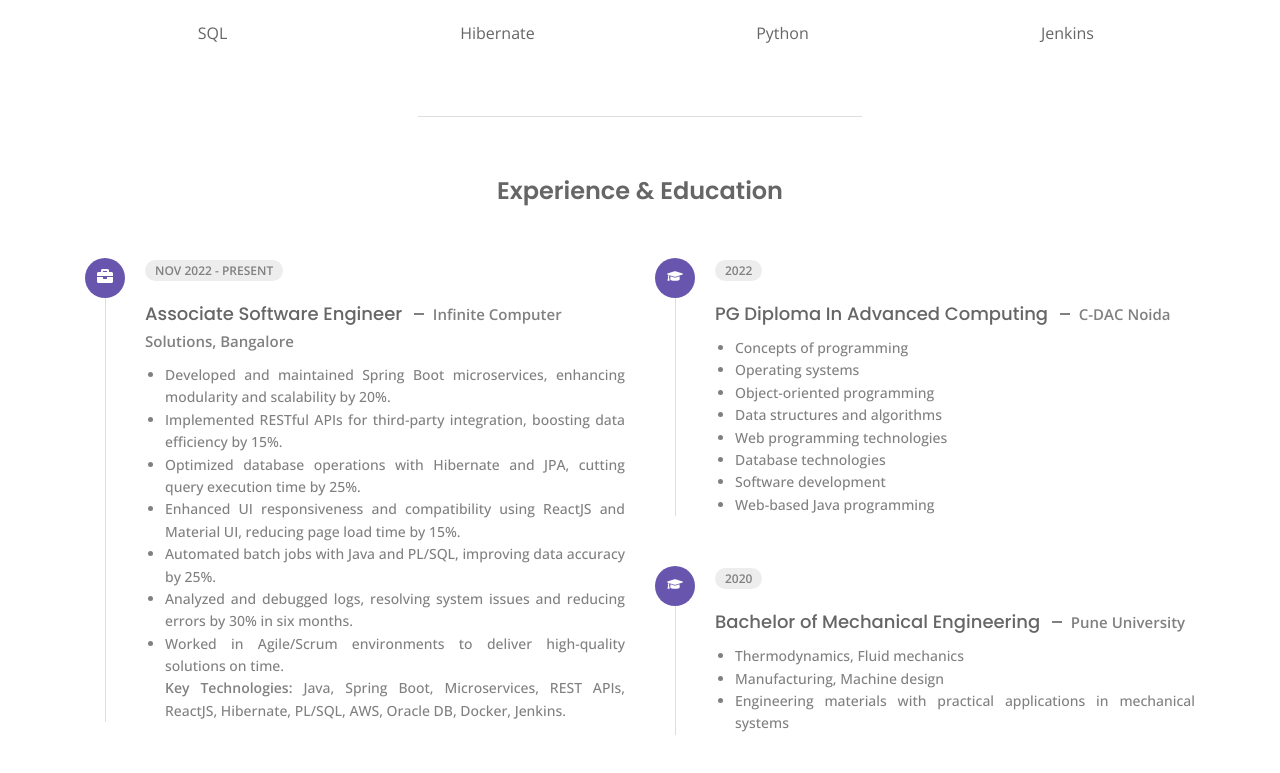
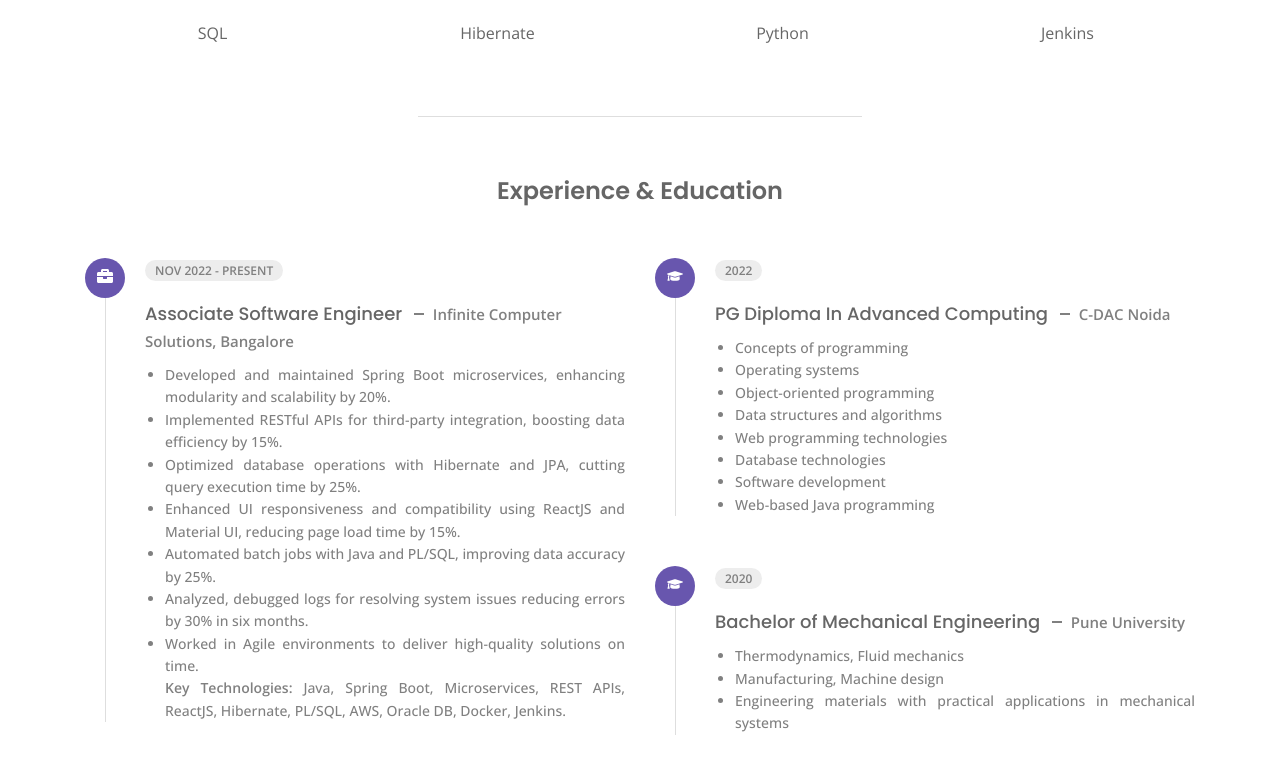
Before and after one commit to aaveshattar/portfolio-app, a React (Vite) app: page /about in a window 1280 px wide. Shown: the part 1382-2155 px from the top of the page. Built offline with nearby package versions, Linux system fonts and the light colour scheme.

Commit message:
final change

```diff
--- a/src/data.jsx
+++ b/src/data.jsx
@@ -150,7 +150,7 @@ export const resume = [
     year: "NOV 2022 - PRESENT",
     title:
       "Associate Software Engineer <span> Infinite Computer Solutions, Bangalore </span>",
-    desc: "<li>Developed and maintained Spring Boot microservices, enhancing modularity and scalability by 20%.</li><li>Implemented RESTful APIs for third-party integration, boosting data efficiency by 15%.</li><li>Optimized database operations with Hibernate and JPA, cutting query execution time by 25%.</li><li>Enhanced UI responsiveness and compatibility using ReactJS and Material UI, reducing page load time by 15%.</li><li>Automated batch jobs with Java and PL/SQL, improving data accuracy by 25%.</li><li>Analyzed and debugged logs, resolving system issues and reducing errors by 30% in six months.</li><li>Worked in Agile/Scrum environments to deliver high-quality solutions on time.</li><strong>Key Technologies:</strong> Java, Spring Boot, Microservices, REST APIs, ReactJS, Hibernate, PL/SQL, AWS, Oracle DB, Docker, Jenkins. ",
+    desc: "<li>Developed and maintained Spring Boot microservices, enhancing modularity and scalability by 20%.</li><li>Implemented RESTful APIs for third-party integration, boosting data efficiency by 15%.</li><li>Optimized database operations with Hibernate and JPA, cutting query execution time by 25%.</li><li>Enhanced UI responsiveness and compatibility using ReactJS and Material UI, reducing page load time by 15%.</li><li>Automated batch jobs with Java and PL/SQL, improving data accuracy by 25%.</li><li>Analyzed, debugged logs for resolving system issues reducing errors by 30% in six months.</li><li>Worked in Agile environments to deliver high-quality solutions on time.</li><strong>Key Technologies:</strong> Java, Spring Boot, Microservices, REST APIs, ReactJS, Hibernate, PL/SQL, AWS, Oracle DB, Docker, Jenkins. ",
   },
 
   {
```
